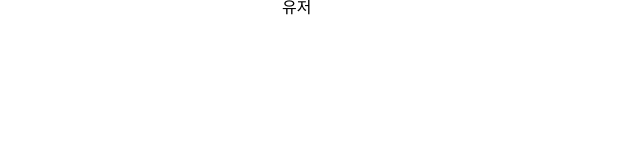
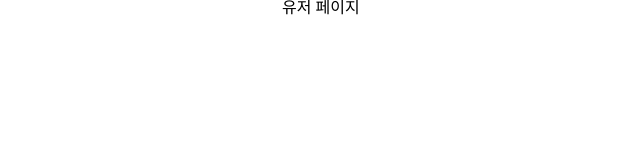
Before and after one commit to kimohgeun/ably-assignment, a React app: page /user in a window 1280 px wide. Shown: the top 160 px of the page, without its empty margins (108-748 px from the left). Built offline with nearby package versions, Linux system fonts and the light colour scheme; sample sign-in values are in the browser's storage.

Commit message:
Add : UserPage 라우트 추가

```diff
--- /dev/null
+++ b/src/pages/UserPage/index.tsx
@@ -0,0 +1,7 @@
+import React from "react";
+
+function UserPage() {
+  return <div>유저 페이지</div>;
+}
+
+export default UserPage;
--- a/src/pages/index.ts
+++ b/src/pages/index.ts
@@ -1,6 +1,7 @@
 import { lazy } from "react";
 
+const UserPage = lazy(() => import("~/pages/UserPage"));
 const LoginPage = lazy(() => import("~/pages/LoginPage"));
 const ResetPasswordPage = lazy(() => import("~/pages/ResetPasswordPage"));
 
-export { LoginPage, ResetPasswordPage };
+export { UserPage, LoginPage, ResetPasswordPage };
--- a/src/router/index.tsx
+++ b/src/router/index.tsx
@@ -1,7 +1,7 @@
 import React, { Suspense, useEffect } from "react";
 import { useUser } from "~/hooks/store";
 import { BrowserRouter, Switch, Route, Redirect } from "react-router-dom";
-import { LoginPage, ResetPasswordPage } from "~/pages";
+import { UserPage, LoginPage, ResetPasswordPage } from "~/pages";
 
 function Router() {
   const { token: storeToken, setToken } = useUser();
@@ -18,7 +18,7 @@ function Router() {
         <Switch>
           {storeToken ? (
             <>
-              <Route path="/user" component={() => <div>유저</div>} />
+              <Route path="/user" component={UserPage} />
               <Redirect path="*" to="/user" />
             </>
           ) : (
```
